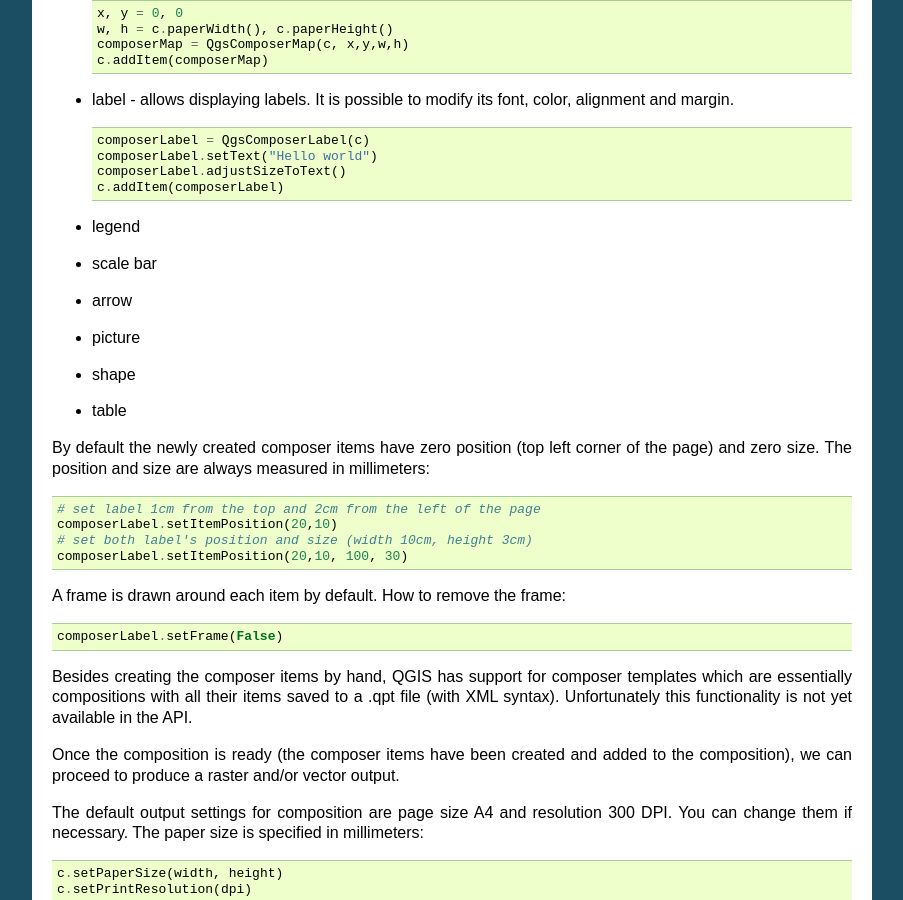
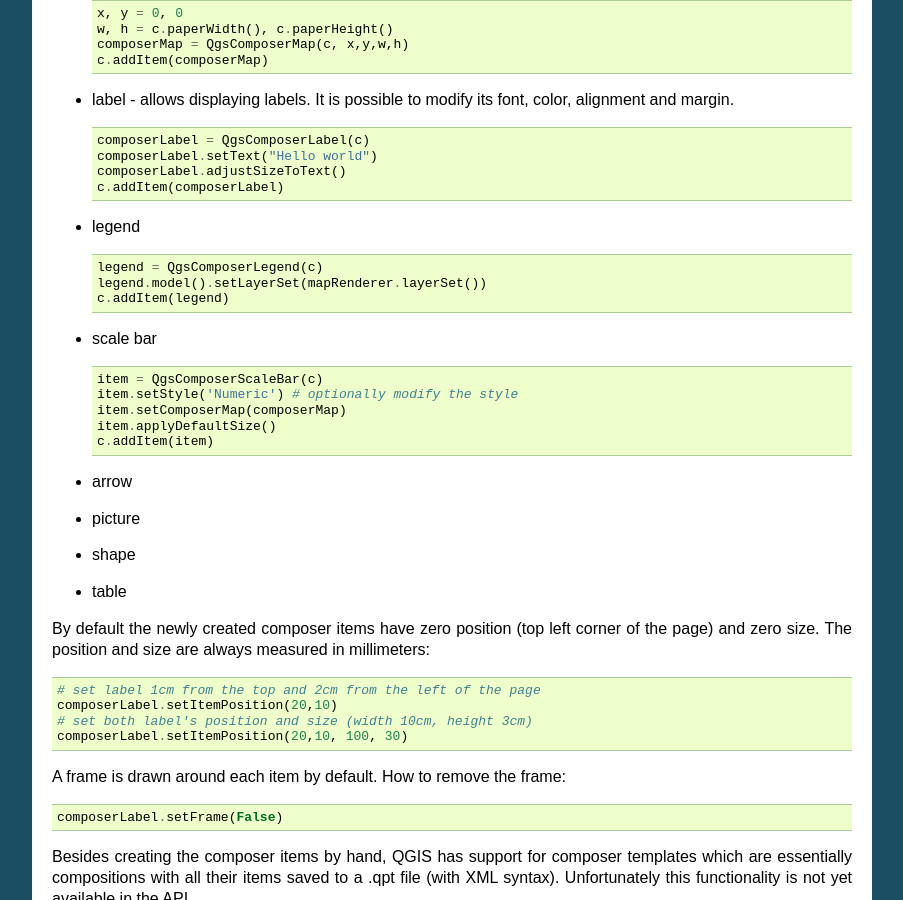
Before and after one commit to slarosa/QGIS-Developer-Cookbook, a Sphinx documentation site: the page built from source/composer.rst, in a window 1280 px wide and 900 px high, scrolled down 1419 px. Shown: the whole window, without its empty margins (198-1101 px from the left). Built offline with Sphinx 7.4.7, drawn with Linux system fonts in a browser that asks for light colours.

Commit message:
Small additions to composer section
git-svn-id: https://svn.osgeo.org/qgis/docs/trunk@15058 c8812cc2-4d05-0410-92ff-de0c093fc19c

```diff
--- a/source/composer.rst
+++ b/source/composer.rst
@@ -92,7 +92,21 @@ of :class:`QgsComposerItem` class. Currently supported items are:
     c.addItem(composerLabel)
 
 * legend
+  ::
+
+    legend = QgsComposerLegend(c)
+    legend.model().setLayerSet(mapRenderer.layerSet())
+    c.addItem(legend)
+
 * scale bar
+  ::
+
+    item = QgsComposerScaleBar(c)
+    item.setStyle('Numeric') # optionally modify the style
+    item.setComposerMap(composerMap)
+    item.applyDefaultSize()
+    c.addItem(item)
+
 * arrow
 * picture
 * shape
```
